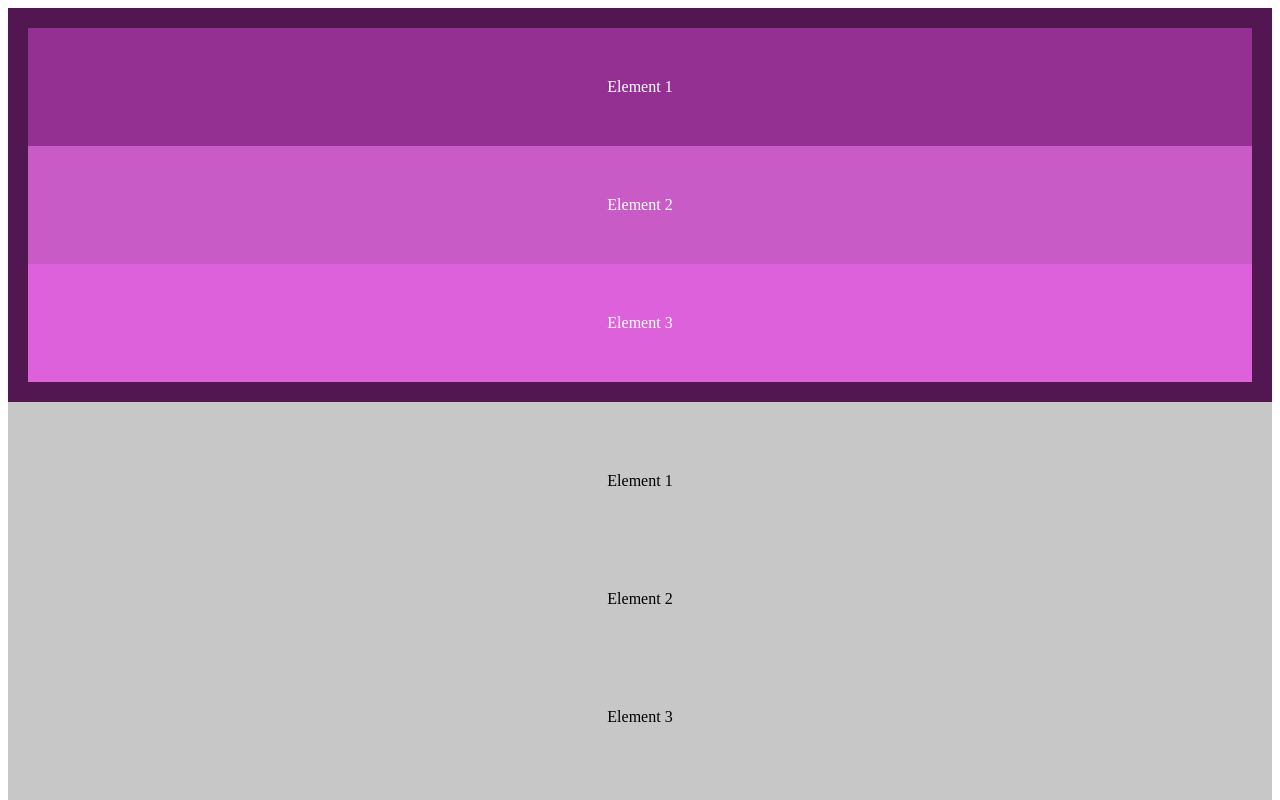
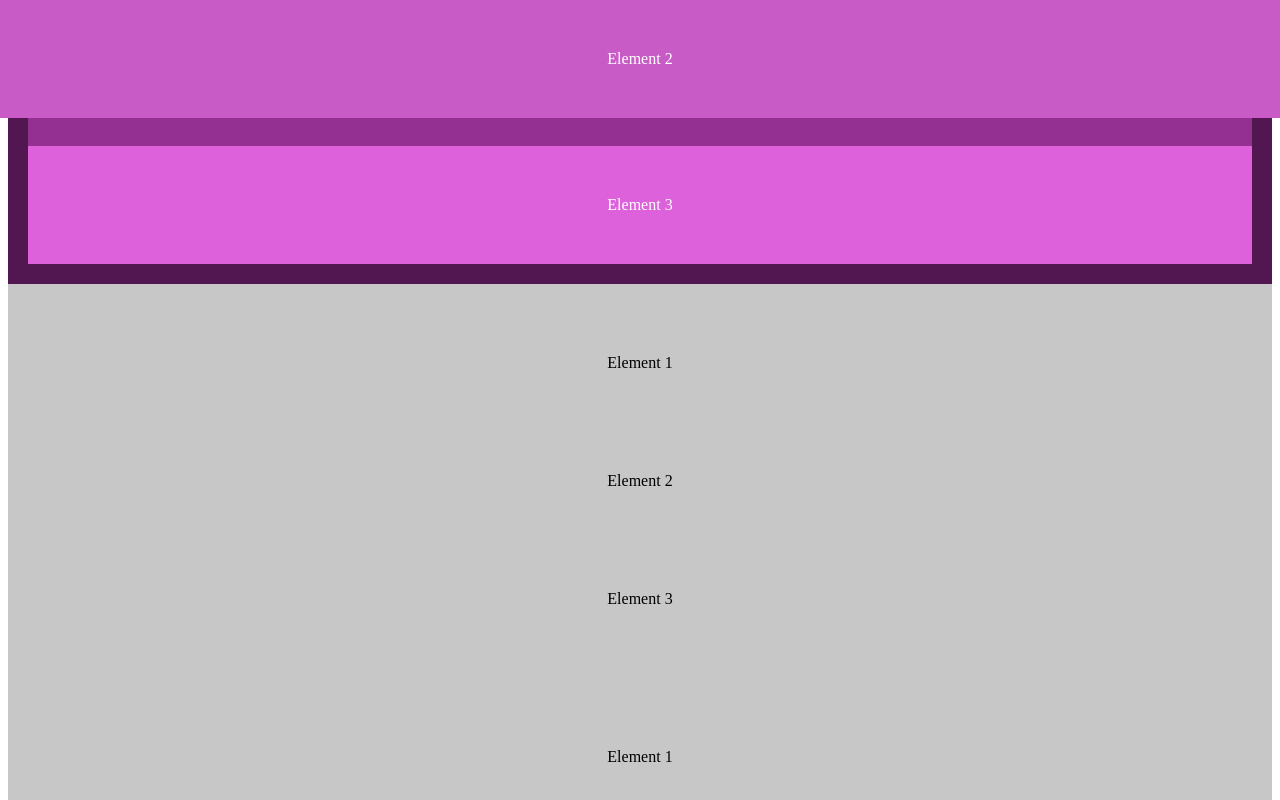
Before and after one commit to nOir-79/Web, a plain HTML site: page index.html in a window 1280 px wide. Shown: the top 800 px of the page. Drawn offline with Linux system fonts and the light colour scheme.

Commit message:
I don't fucking know

```diff
--- a/style.css
+++ b/style.css
@@ -22,7 +22,11 @@ p{
 }
 #two{
     background-color: #c95bc7;
-
+    position:absolute;
+    top: 0px;
+    left: 0px;
+    width: 100%;
+    box-sizing: border-box;
 }
 #three{
     background-color: #dd61db;
```
